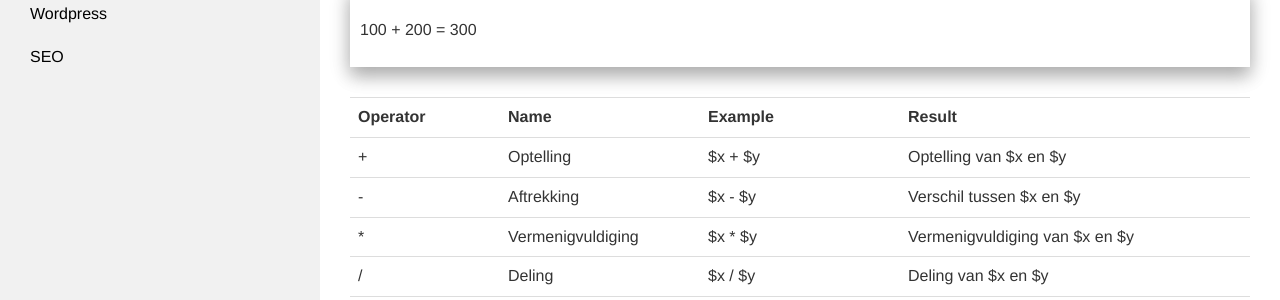
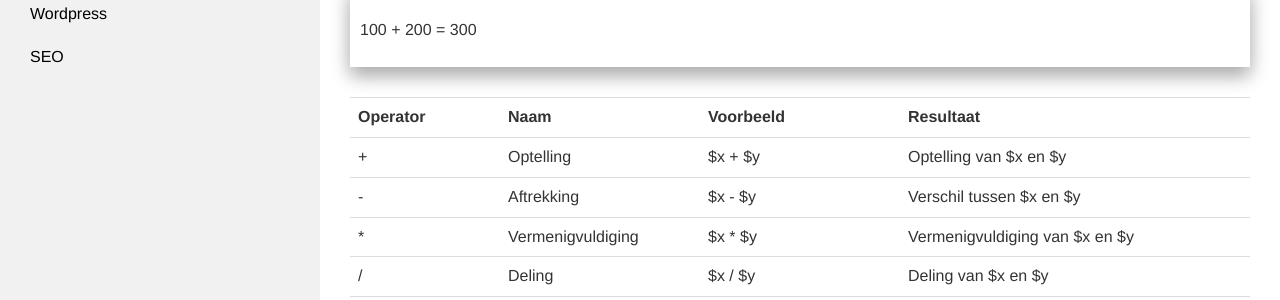
Before and after one commit to Syntra-Brussel/dynamische-webtechnieken, a Jekyll site: the page built from programmeren/variabelen.md, in a window 1280 px wide. Shown: the part 465-765 px from the top of the page. Built offline with Jekyll 4.4.1, drawn with Linux system fonts in a browser that asks for light colours; nearby versions of some CDN libraries; a script that is not in the unit is left out.

Commit message:
Update variabelen.md

```diff
--- a/programmeren/variabelen.md
+++ b/programmeren/variabelen.md
@@ -30,9 +30,9 @@ In een variabele kan een bepaalde waarde geplaatst worden om daarmee te 'werken'
     <tbody>
         <tr>
             <th style="width:15%">Operator</th>
-            <th style="width:20%">Name</th>
-            <th style="width:20%">Example</th>
-            <th style="width:35%">Result</th>
+            <th style="width:20%">Naam</th>
+            <th style="width:20%">Voorbeeld</th>
+            <th style="width:35%">Resultaat</th>
         </tr>
         <tr>
             <td>+</td>
```
